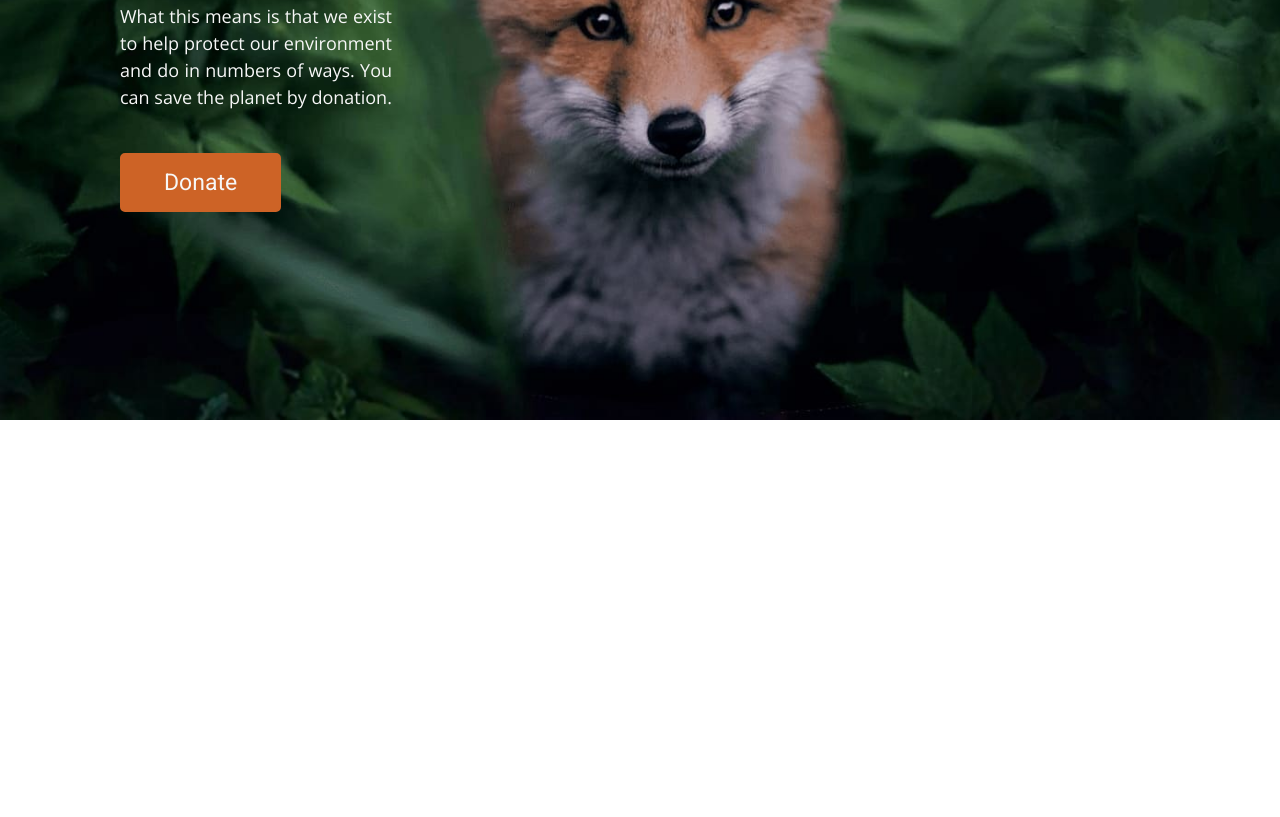
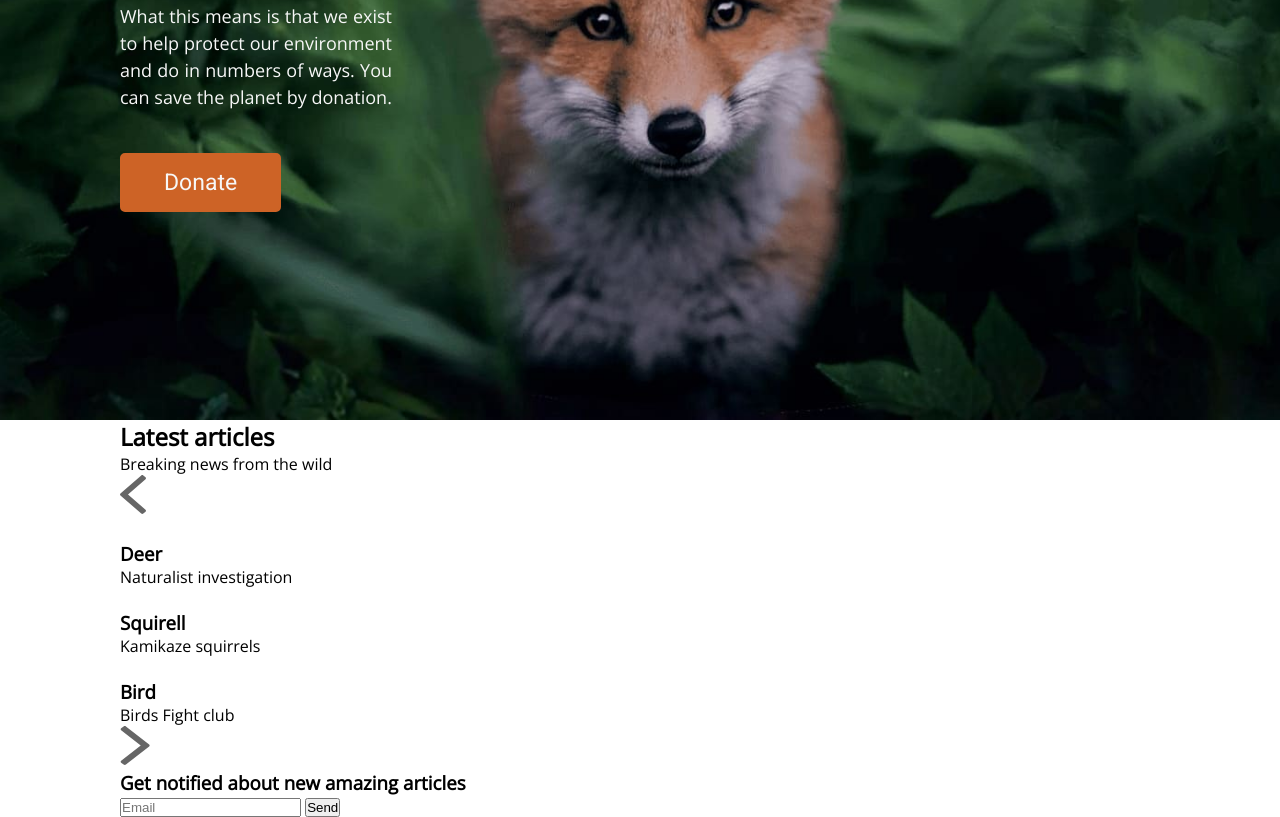
Before and after one commit to Eugene-Smirnov/wildlife, a plain HTML site: page index.html in a window 1280 px wide. Shown: the part 297-1114 px from the top of the page. Before the commit the page ends 800 px from the top, so only its background shows below. Drawn offline with nearby package versions, Linux system fonts and the light colour scheme.

Commit message:
feat: add main-container to html

```diff
--- a/index.html
+++ b/index.html
@@ -33,5 +33,49 @@
             <a href="#" class="button-solid font-roboto">Donate</a>
         </div>
     </div>
+    <main class="wrapper">
+        <h2>Latest articles</h2>
+        <p>Breaking news from the wild</p>
+        <div class="slider">
+            <a href="#" class="arrow">
+                <!-- left-arrow -->
+                <svg width="26" height="39" viewBox="0 0 26 39" fill="currentColor" xmlns="http://www.w3.org/2000/svg">
+                    <path d="M25.9913 3.24993C25.9913 3.56219 25.8125 3.91383 25.545 4.14844L8.00063 19.4998L25.545 34.8511C25.8131 35.0857 25.9913 35.4368 25.9913 35.7496C25.9913 36.0624 25.8125 36.4135 25.545 36.6481L23.3131 38.601C23.045 38.8356 22.6438 38.9915 22.2863 38.9915C21.9288 38.9915 21.5275 38.8351 21.2594 38.601L0.455627 20.3977C0.187502 20.1631 0.00937653 19.812 0.00937653 19.4992C0.00937653 19.1864 0.188127 18.8353 0.455627 18.6007L21.2594 0.397427C21.5275 0.162818 21.9288 0.00695801 22.2863 0.00695801C22.6438 0.00695801 23.045 0.163365 23.3131 0.397427L25.545 2.35032C25.8131 2.58493 25.9913 2.89719 25.9913 3.24883V3.24993Z" fill="#666666"/>
+                    </svg>
+            </a>
+            <div class="silder-items-wrapper">
+
+                <div class="silder-item">
+                    <img src="" alt="">
+                    <h3>Deer</h3>
+                    <p>Naturalist investigation</p>
+                </div>
+
+                <div class="silder-item">
+                    <img src="" alt="">
+                    <h3>Squirell</h3>
+                    <p>Kamikaze squirrels</p>
+                </div>
+
+                <div class="silder-item">
+                    <img src="" alt="">
+                    <h3>Bird</h3>
+                    <p>Birds Fight club</p>
+                </div>
+
+            </div>
+            <a href="#" class="arrow">
+                <!-- right-arrow -->
+                <svg width="30" height="39" viewBox="0 0 30 39" fill="currentColor" xmlns="http://www.w3.org/2000/svg">
+                    <path d="M29.6512 19.4997C29.6512 19.812 29.4517 20.1636 29.1531 20.3982L5.93029 38.6015C5.63098 38.8361 5.18308 38.992 4.78401 38.992C4.38494 38.992 3.93703 38.8356 3.63773 38.6015L1.14633 36.6486C0.847031 36.414 0.648193 36.1017 0.648193 35.7501C0.648193 35.4378 0.847728 35.0862 1.14633 34.8516L20.7308 19.5003L1.14633 4.14894C0.847031 3.91433 0.648193 3.56323 0.648193 3.25042C0.648193 2.93761 0.847728 2.58651 1.14633 2.3519L3.63773 0.399014C3.93703 0.164405 4.38494 0.00854492 4.78401 0.00854492C5.18308 0.00854492 5.63098 0.164952 5.93029 0.399014L29.1531 18.6023C29.4524 18.8369 29.6512 19.188 29.6512 19.5008V19.4997Z" fill="#666666"/>
+                    </svg>
+            </a>
+        </div>
+        <h3>Get notified about new amazing articles</h3>
+        <div class="email-form-wrapper">
+            <input type="text" name="email" class="email-input" placeholder="Email">
+            <input type="submit" class="email-submit" value="Send">
+        </div>
+    </main>
 </body>
 </html>
--- a/style.css
+++ b/style.css
@@ -211,3 +211,5 @@ header li:active {
     background-color: #8F5613;
     border: 2px solid #8F5613;
 }
+
+/* MAIN-CONTAINER */
```
Also changed, not shown: img/arrow_left.svg (added), img/arrow_right.svg (added), img/bird.jpg (added), img/deer.jpg (added), img/squirell.jpg (added).
